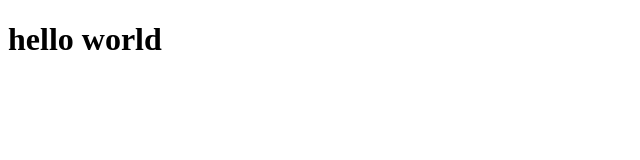
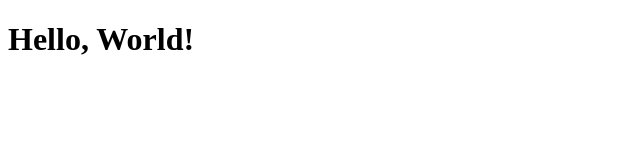
Before and after one commit to ErikBurton/website, a plain HTML site: page index.html in a window 1280 px wide. Shown: the whole page, without its empty margins (0-640 px from the left). Drawn offline with Linux system fonts and the light colour scheme.

Commit message:
Modifies h1 content

```diff
--- a/index.html
+++ b/index.html
@@ -6,6 +6,6 @@
     <title>My Website</title>
   </head>
   <body>
-    <h1>hello world</h1>
+    <h1>Hello, World!</h1>
   </body>
 </html>
```
